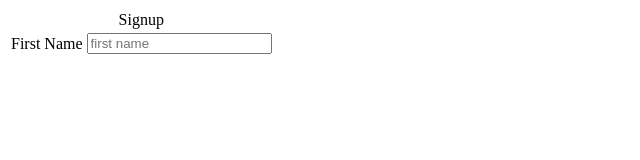
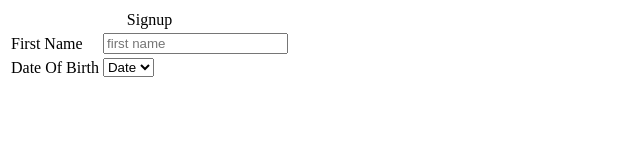
Before and after one commit to impmherath/signup-page, a plain HTML site: page index.html in a window 1280 px wide. Shown: the whole page, without its empty margins (0-640 px from the left). Drawn offline with Linux system fonts and the light colour scheme.

Commit message:
Update index.html
date

```diff
--- a/index.html
+++ b/index.html
@@ -16,6 +16,45 @@
                 <td><label for="fname">First Name</label></td>
                 <td><input type="text" name="fname" placeholder="first name"> </td>
             </tr>
+            <tr>
+                <td><label for="dob">Date Of Birth</label></td>
+                <td><select name="date" id="date">
+                    <option value="0">Date</option>
+                    <option value="1">1</option>
+                    <option value="2">2</option>
+                    <option value="3">3</option>
+                    <option value="4">4</option>
+                    <option value="5">5</option>
+                    <option value="6">6</option>
+                    <option value="7">7</option>
+                    <option value="8">8</option>
+                    <option value="9">9</option>
+                    <option value="10">10</option>
+                    <option value="11">11</option>
+                    <option value="12">12</option>
+                    <option value="13">13</option>
+                    <option value="14">14</option>
+                    <option value="15">15</option>
+                    <option value="16">16</option>
+                    <option value="17">17</option>
+                    <option value="18">18</option>
+                    <option value="19">19</option>
+                    <option value="20">20</option>
+                    <option value="21">21</option>
+                    <option value="22">22</option>
+                    <option value="23">23</option>
+                    <option value="24">24</option>
+                    <option value="25">25</option>
+                    <option value="26">26</option>
+                    <option value="27">27</option>
+                    <option value="28">28</option>
+                    <option value="29">29</option>
+                    <option value="30">30</option>
+                    <option value="31">31</option>
+
+                </select>
+            </td>
+            </tr>
 
 
         </table>
```
